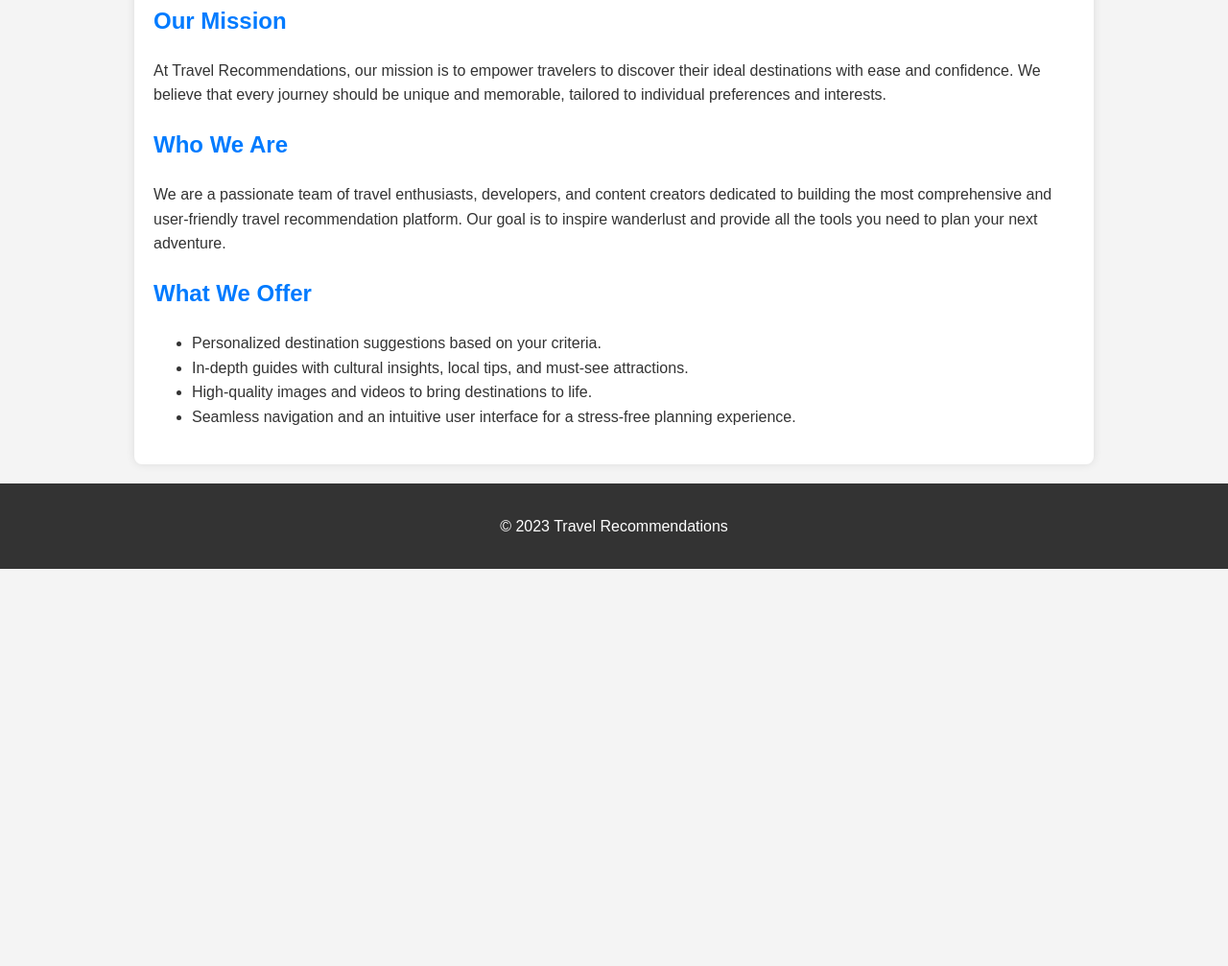
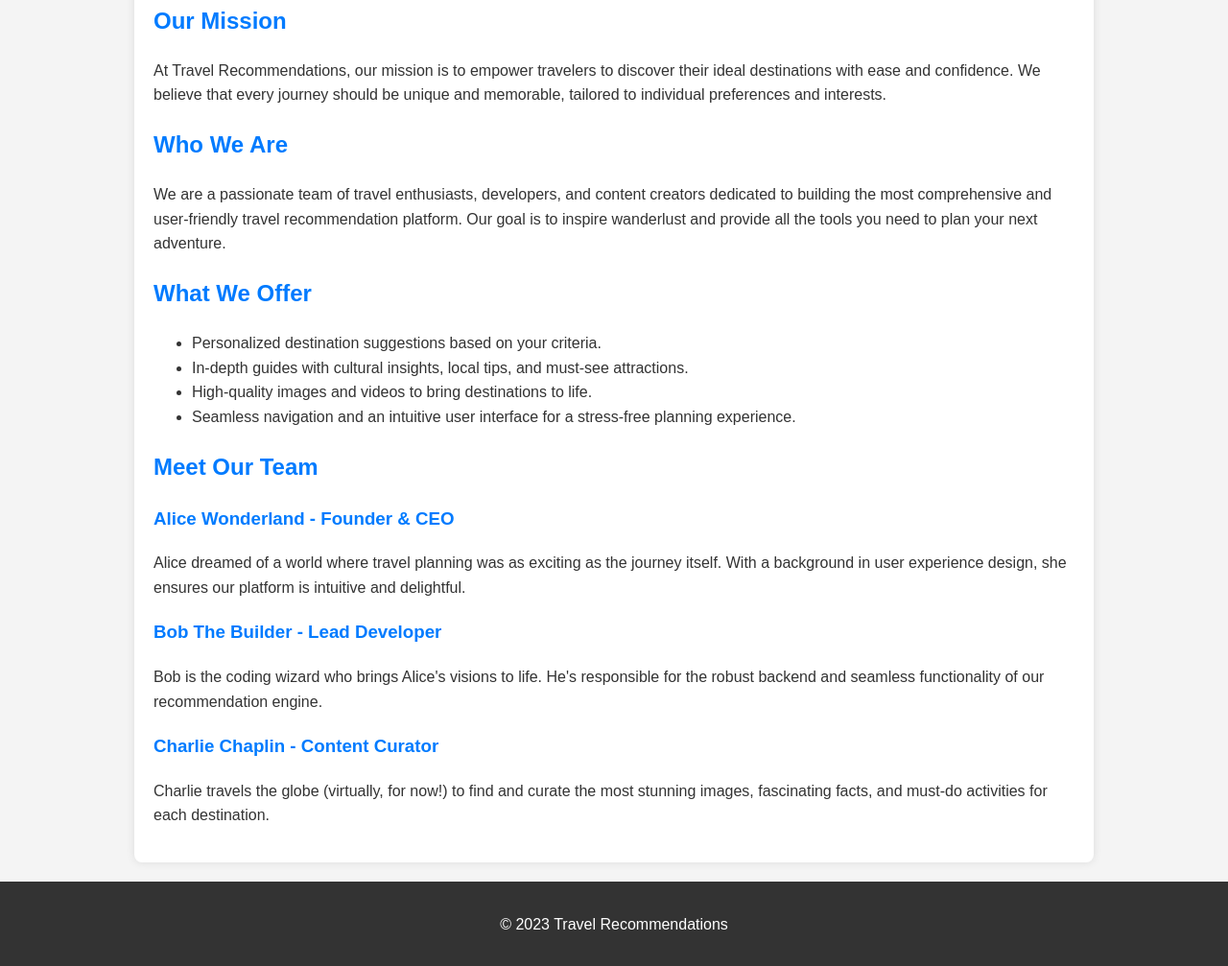
Before and after one commit to aliihsan3668/Travel-Recommendation-Website, a plain HTML site: page about.html in a window 1280 px wide. Shown: the part 243-1250 px from the top of the page at 96% size. Before the commit the page ends 836 px from the top, so only its background shows below. Drawn offline with Linux system fonts and the light colour scheme.

Commit message:
Updated About Us page with company and team information

```diff
--- a/about.html
+++ b/about.html
@@ -37,6 +37,21 @@
                     <li>High-quality images and videos to bring destinations to life.</li>
                     <li>Seamless navigation and an intuitive user interface for a stress-free planning experience.</li>
                 </ul>
+
+                <h2>Meet Our Team</h2>
+                <div class="team-member">
+                    <h3>Alice Wonderland - Founder & CEO</h3>
+                    <p>Alice dreamed of a world where travel planning was as exciting as the journey itself. With a background in user experience design, she ensures our platform is intuitive and delightful.</p>
+                </div>
+                <div class="team-member">
+                    <h3>Bob The Builder - Lead Developer</h3>
+                    <p>Bob is the coding wizard who brings Alice's visions to life. He's responsible for the robust backend and seamless functionality of our recommendation engine.</p>
+                </div>
+                <div class="team-member">
+                    <h3>Charlie Chaplin - Content Curator</h3>
+                    <p>Charlie travels the globe (virtually, for now!) to find and curate the most stunning images, fascinating facts, and must-do activities for each destination.</p>
+                </div>
+
             </section>
     </main>
 
```
